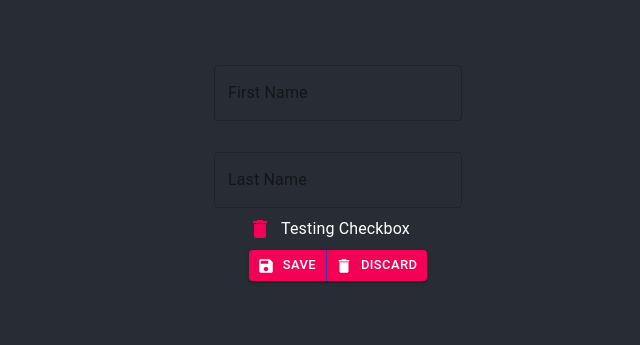
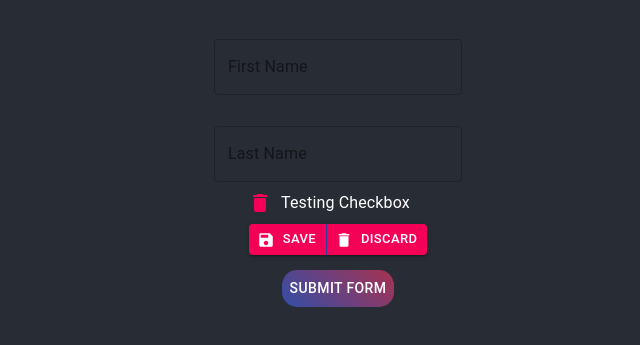
Before and after one commit to ahsanahmedkhan/React-MaterialUI, a React (Create React App) app: page / in a window 1280 px wide. Shown: the part 227-572 px from the top of the page, without its empty margins (302-942 px from the left). Built offline with nearby package versions, Linux system fonts and the light colour scheme.

Commit message:
theme provider

```diff
--- a/src/App.js
+++ b/src/App.js
@@ -7,6 +7,23 @@ import Checkbox from '@material-ui/core/Checkbox';
 import FormControlLabel  from '@material-ui/core/FormControlLabel';
 import TextField from '@material-ui/core/TextField';
 
+import { makeStyles } from '@material-ui/core/styles';
+
+const useStyles = makeStyles({
+  root:{
+    background: 'linear-gradient(45deg,#324ea8,#a83250)',
+    border: 0,
+    marginTop: 15,
+    borderRadius: 15,
+    color: 'white',
+    padding: '0, 30px'
+  }
+})
+
+function ButtonStyled(){
+  const classes = useStyles();
+  return <Button className={classes.root}>Submit Form</Button>
+}
 
 function CheckboxExample(){
   const [checked, setChecked] = React.useState(true)
@@ -32,9 +49,10 @@ function App() {
     <div className="App">
 
     <header className="App-header">
-    <TextField variant="outlined" label="First Name" color="secondary" />
+
+    <TextField variant="outlined" label="First Name" placeholder="Ahsan" color="primary" />
     <br />
-    <TextField variant="outlined" label="Last Name" color="secondary" />
+    <TextField variant="outlined" label="Last Name" placeholder="Khan" color="secondary" />
       <CheckboxExample />
 
       <ButtonGroup variant="contained" color="primary">
@@ -48,7 +66,7 @@ function App() {
               Discard
           </Button>
       </ButtonGroup>
-
+      <ButtonStyled />
       </header>
 
       </div>
```
Also changed, not shown: src/Custombutton.js (added).
